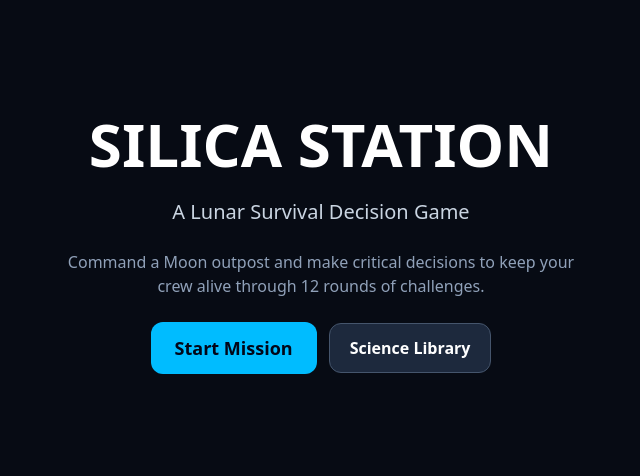
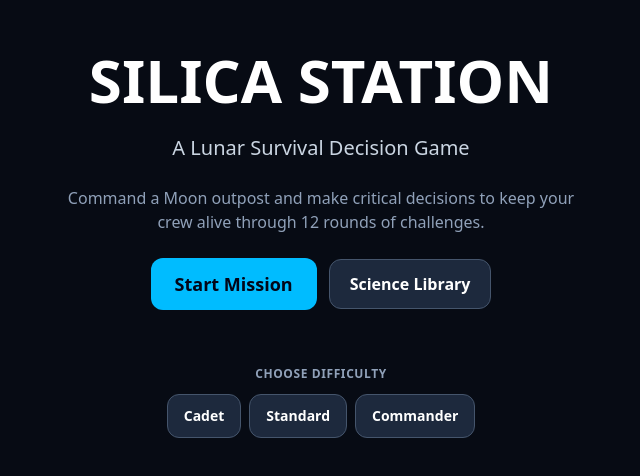
Before and after one commit to Omollos/silica, a React (Vite) app: page / in a window 1280 px wide. Shown: the part 156-632 px from the top of the page, without its empty margins (319-959 px from the left). Built offline with nearby package versions, Linux system fonts and the light colour scheme.

Commit message:
feat: enhance TitleScreen with difficulty selection and mission start

```diff
--- a/src/screens/title/TitleScreen.tsx
+++ b/src/screens/title/TitleScreen.tsx
@@ -1,10 +1,13 @@
 import React from 'react';
+import { useGameStore } from '../../store/gameStore';
 
 interface TitleScreenProps {
   onOpenLibrary: () => void;
 }
 
 export const TitleScreen: React.FC<TitleScreenProps> = ({ onOpenLibrary }) => {
+  const beginMission = useGameStore(s => s.beginMission);
+
   return (
     <div className="min-h-screen bg-[#070b14] text-slate-100 flex items-center justify-center px-4">
       <div className="max-w-2xl mx-auto text-center space-y-6">
@@ -20,6 +23,7 @@ export const TitleScreen: React.FC<TitleScreenProps> = ({ onOpenLibrary }) => {
         <div className="flex flex-wrap items-center justify-center gap-3">
           <button
             type="button"
+            onClick={() => beginMission()}
             className="min-h-[48px] px-6 py-3 rounded-xl bg-sky-400 hover:bg-sky-300 text-slate-950 font-display text-lg font-extrabold transition-colors cursor-pointer"
           >
             Start Mission
@@ -32,6 +36,24 @@ export const TitleScreen: React.FC<TitleScreenProps> = ({ onOpenLibrary }) => {
             Science Library
           </button>
         </div>
+
+        <div className="pt-8 space-y-3">
+          <h3 className="text-xs font-bold uppercase tracking-wider text-slate-400">
+            Choose Difficulty
+          </h3>
+          <div className="flex flex-wrap items-center justify-center gap-2">
+            {(['cadet', 'standard', 'commander'] as const).map(diff => (
+              <button
+                key={diff}
+                type="button"
+                onClick={() => useGameStore.getState().setDifficulty(diff)}
+                className="min-h-[44px] px-4 py-2 rounded-xl bg-slate-800 hover:bg-slate-700 border border-slate-600 text-white font-semibold text-sm capitalize transition-colors cursor-pointer"
+              >
+                {diff}
+              </button>
+            ))}
+          </div>
+        </div>
       </div>
     </div>
   );
```
